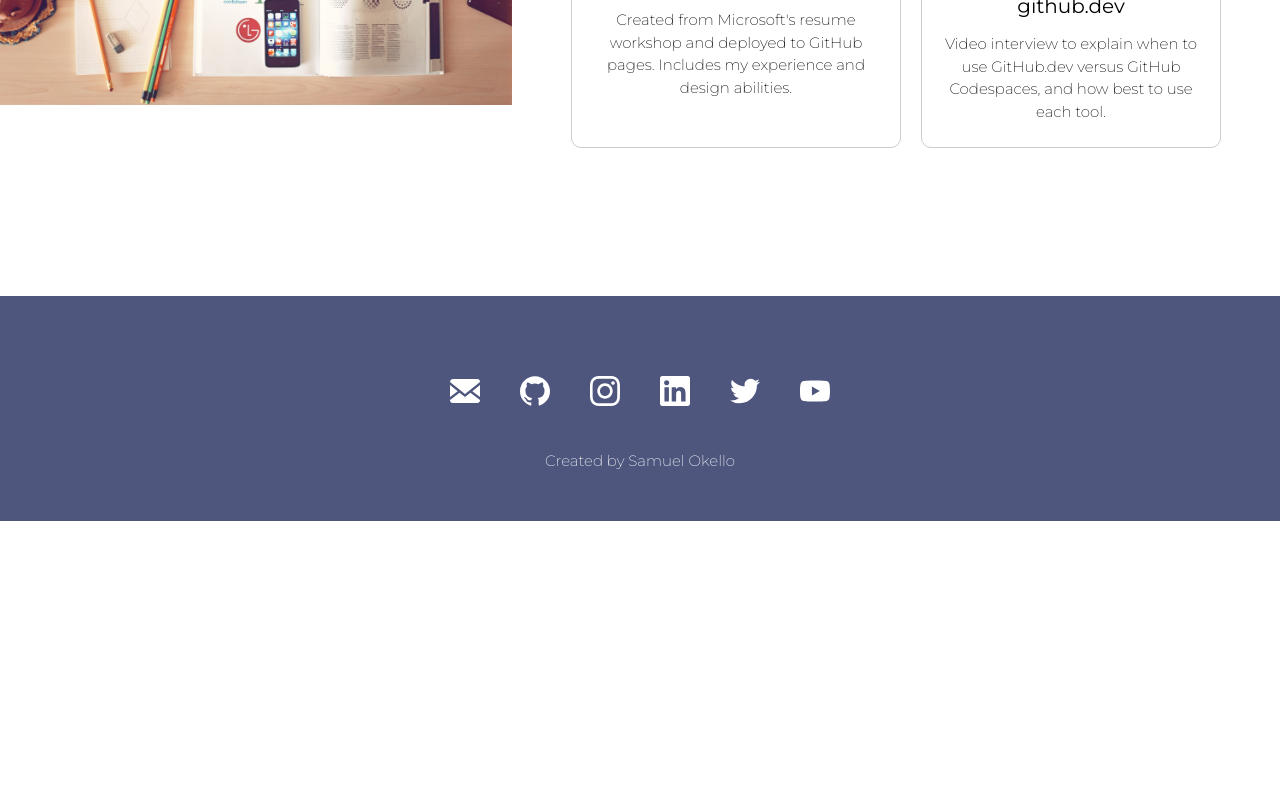
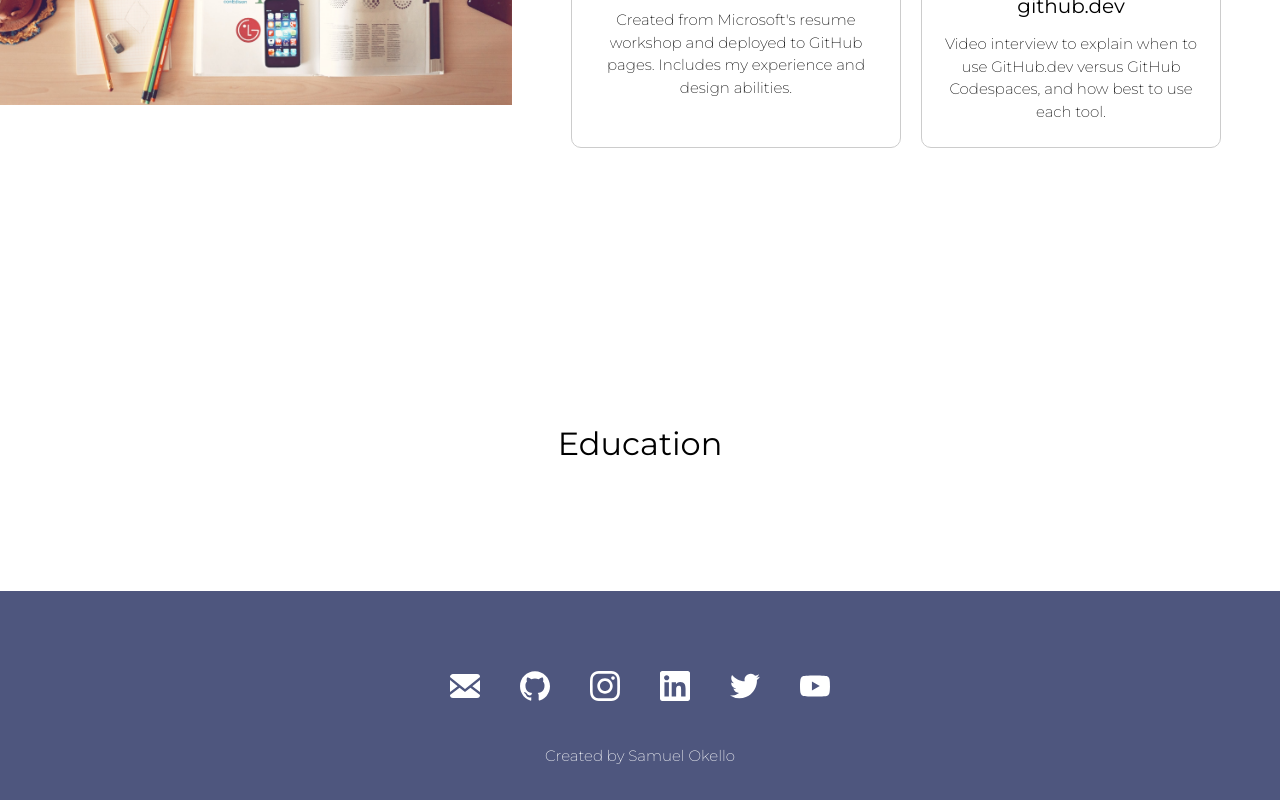
Before and after one commit to OkelloSam21/automatic-octo-rotary-phone, a React (Vite) app: page / in a window 1280 px wide. Shown: the part 2354-3154 px from the top of the page. Before the commit the page ends 2875 px from the top, so only its background shows below. Built offline with nearby package versions, Linux system fonts and the light colour scheme.

Commit message:
add education

```diff
--- a/src/App.jsx
+++ b/src/App.jsx
@@ -7,6 +7,7 @@
 import React from "react";
 
 import About from "./Components/About";
+import Education from "./Components/Education";
 import Footer from "./Components/Footer";
 import Header from "./Components/Header";
 import Home from "./Components/Home";
@@ -45,6 +46,7 @@ const App = () => {
       <Home name={siteProps.name} title={siteProps.title} />
       <About />
       <Portfolio />
+      <Education />
       <Footer {...siteProps} primaryColor={primaryColor} secondaryColor={secondaryColor} />
     </div>
   );
```
